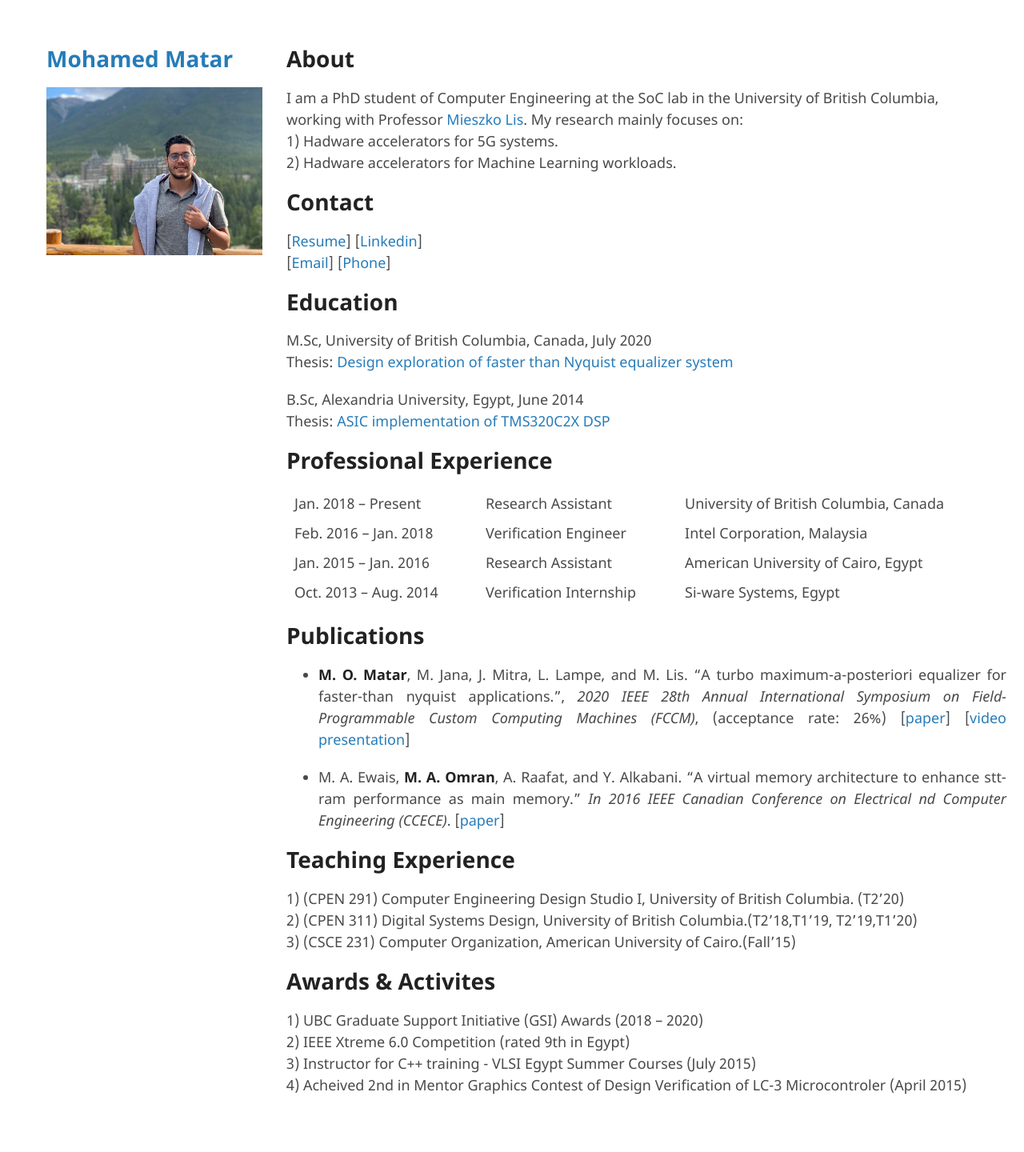
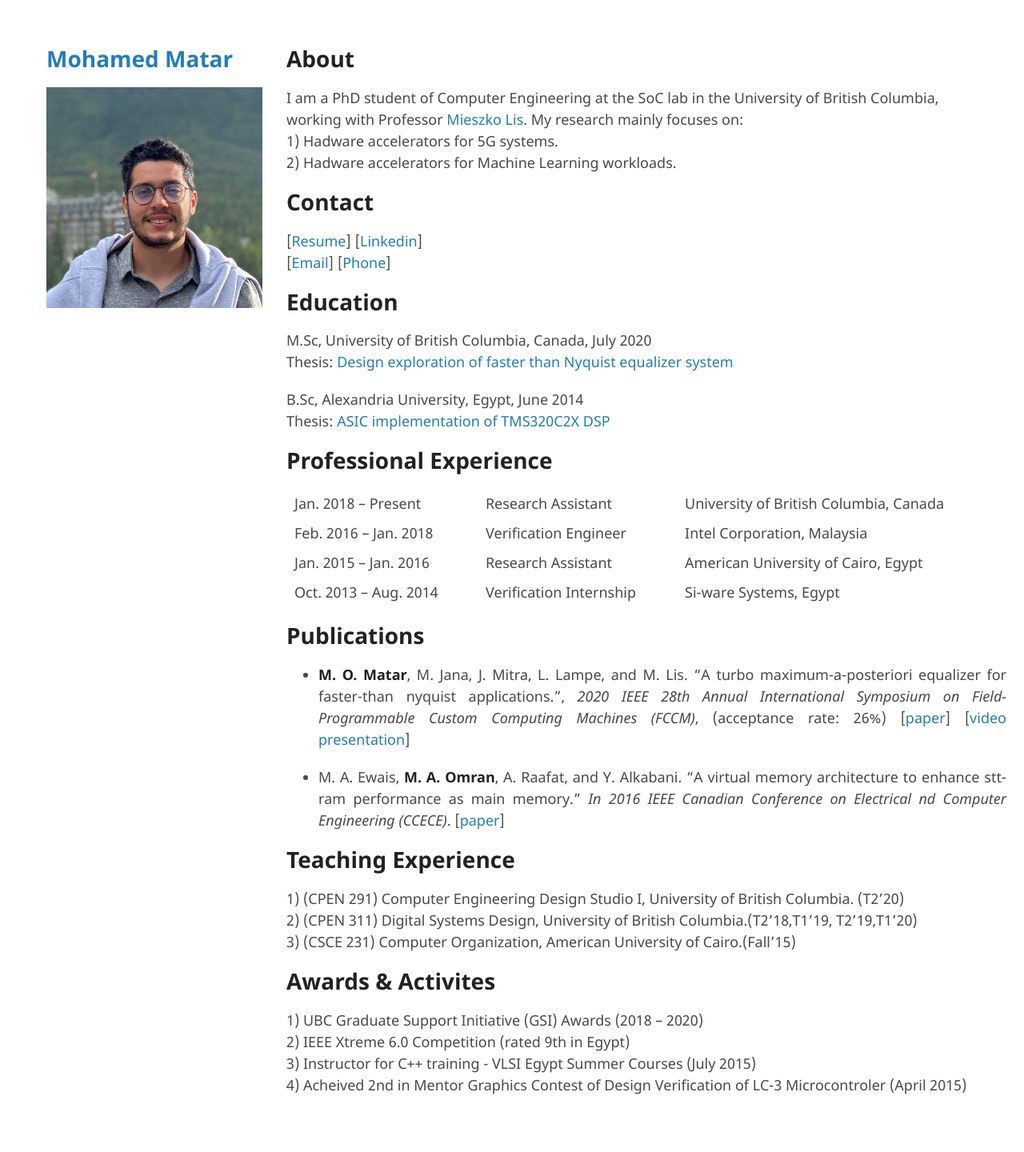
Before and after one commit to maomran/momatar, a Jekyll site: the page built from index.md, in a window 1280 px wide. Shown: the whole page at 80% size. Built offline with Jekyll 4.4.1, drawn with Linux system fonts in a browser that asks for light colours; our own code applies the rules of GitHub Pages for plain Markdown files; the repository's description, which GitHub fills in, is left out.

Commit message:
Update _config.yml

```diff
--- a/_config.yml
+++ b/_config.yml
@@ -1,5 +1,5 @@
 title: Mohamed Matar
-logo: /assets/img/1.jpg
+logo: /assets/img/IMG_3297_cr.jpg
 show_downloads: false
 google_analytics: momatar
 theme: jekyll-theme-architect
```
